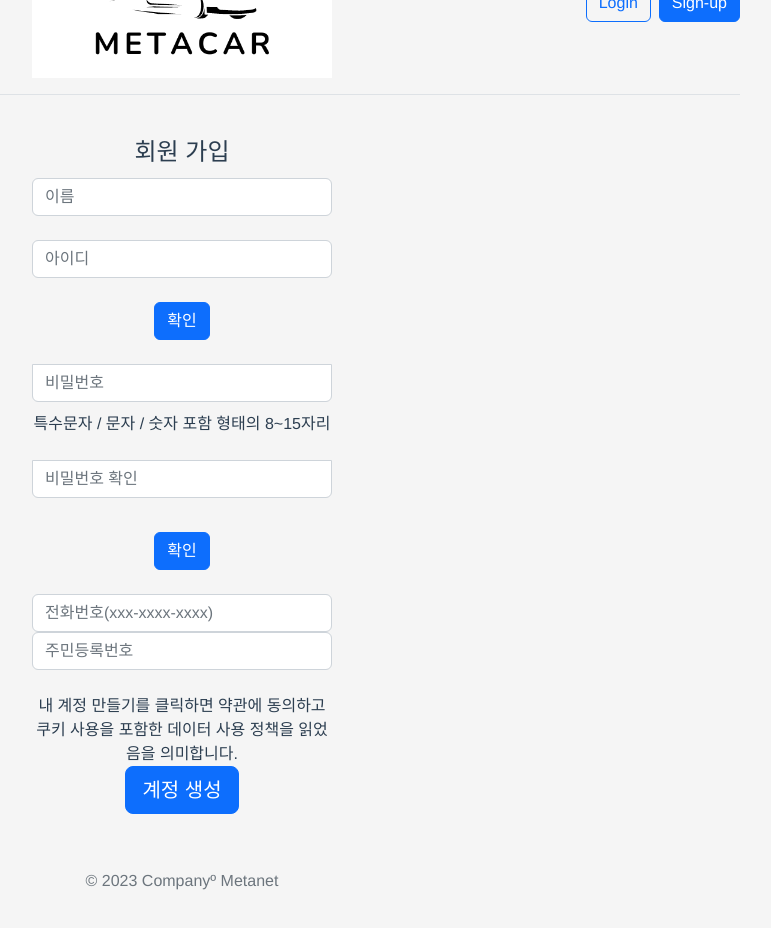
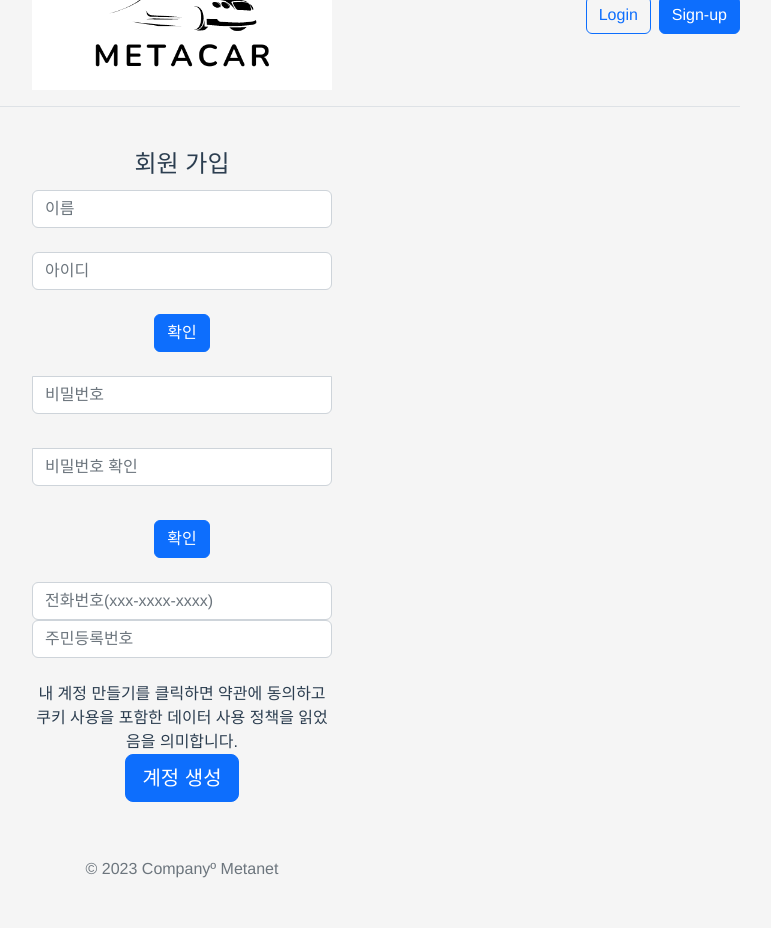
Before and after one commit to MetaCar-Project/vue-metaCar, a Vue app: page /metaCar/signup in a window 1280 px wide. Shown: the top 928 px of the page, without its empty margins (458-1229 px from the left). Built offline with nearby package versions, Linux system fonts and the light colour scheme.

Commit message:
0328/비번조건div 삭제/한예찬

```diff
--- a/src/pages/signup.vue
+++ b/src/pages/signup.vue
@@ -23,7 +23,6 @@
           <br>
           <br>
           <input type="password" name="password"  class="form-control" placeholder="비밀번호" data-pw="cant" v-model="password"/>
-          <div>특수문자 / 문자 / 숫자 포함 형태의 8~15자리</div>
           <div id="canpassword" v-if="passwordNull" style="color : green">비밀번호를 입력해주세요.</div>
           <div id="cantpassword" hidden="hidden" style="color : red">비밀번호 형식이다릅니다.</div>
           <br>
```
